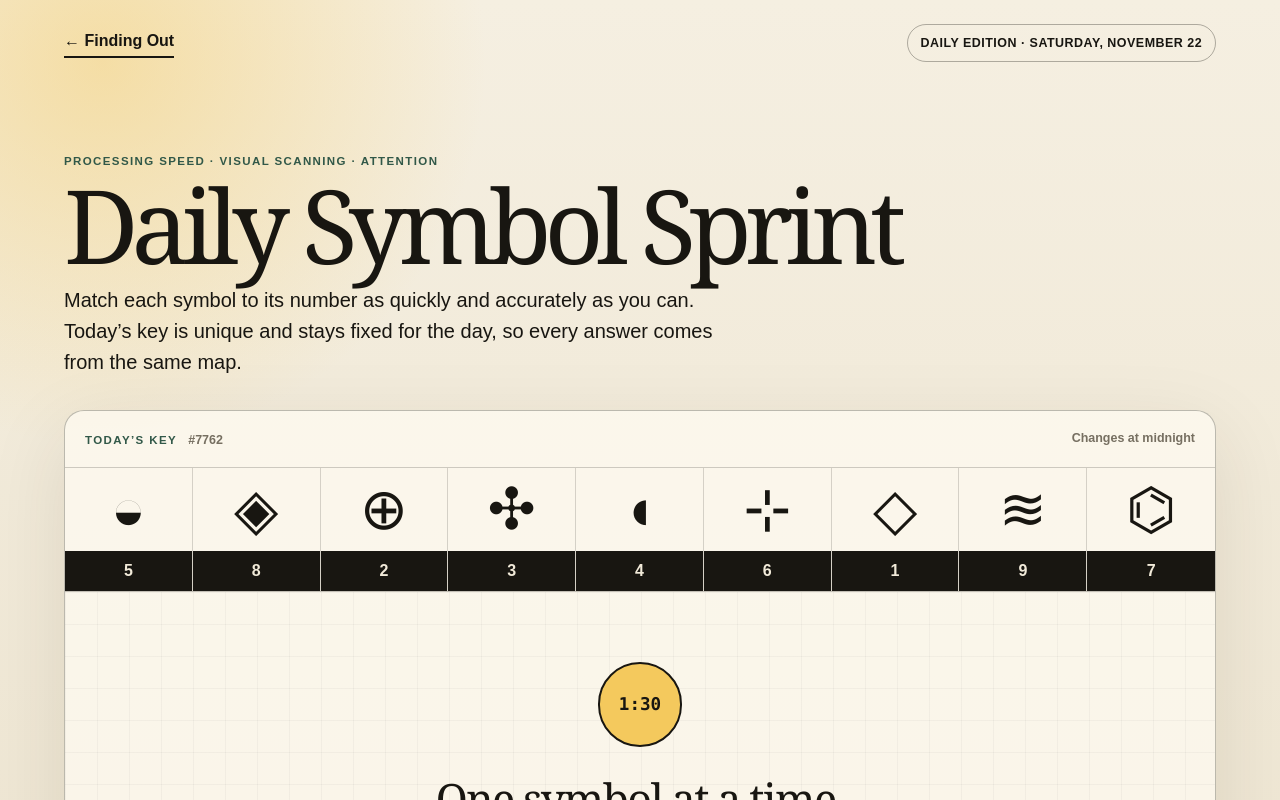
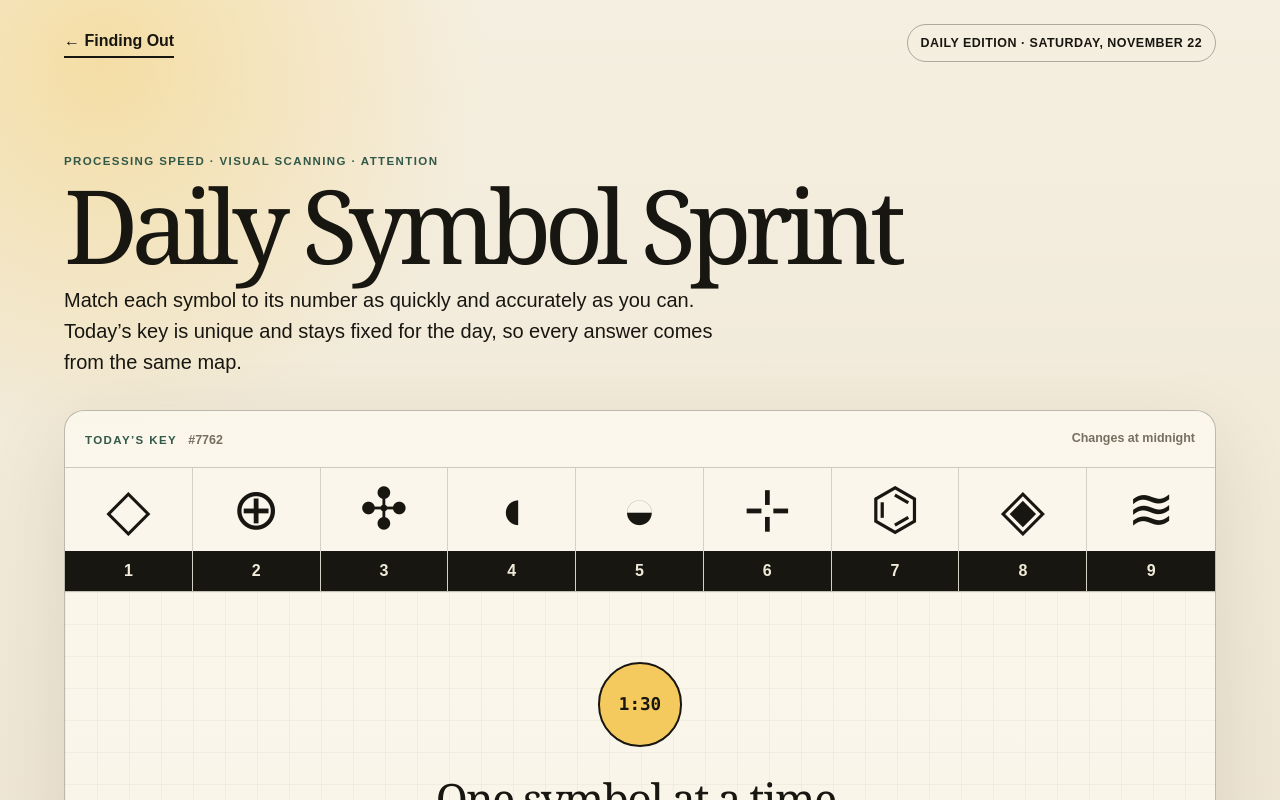
Before and after one commit to will-hath/willhath.com, a Next.js app: page /symbol-sprint in a window 1280 px wide. Shown: the top 800 px of the page. Built offline with nearby package versions, Linux system fonts and the light colour scheme.

Commit message:
Order symbol key from one to nine

```diff
--- a/src/app/symbol-sprint/SymbolSprint.tsx
+++ b/src/app/symbol-sprint/SymbolSprint.tsx
@@ -159,6 +159,7 @@ export default function SymbolSprint() {
   });
 
   const dailyKey = useMemo(() => makeDailyKey(dateKey), [dateKey]);
+  const orderedDailyKey = useMemo(() => [...dailyKey].sort((a, b) => a.digit - b.digit), [dailyKey]);
   const prompt = dailyKey[promptIndex];
 
   useEffect(() => {
@@ -358,7 +359,7 @@ export default function SymbolSprint() {
         </div>
 
         <div className="symbol-key" aria-label="Symbol to number key">
-          {dailyKey.map((item) => (
+          {orderedDailyKey.map((item) => (
             <div className="key-item" key={item.id}>
               <span className="key-symbol" aria-hidden="true">
                 {item.glyph}
```
